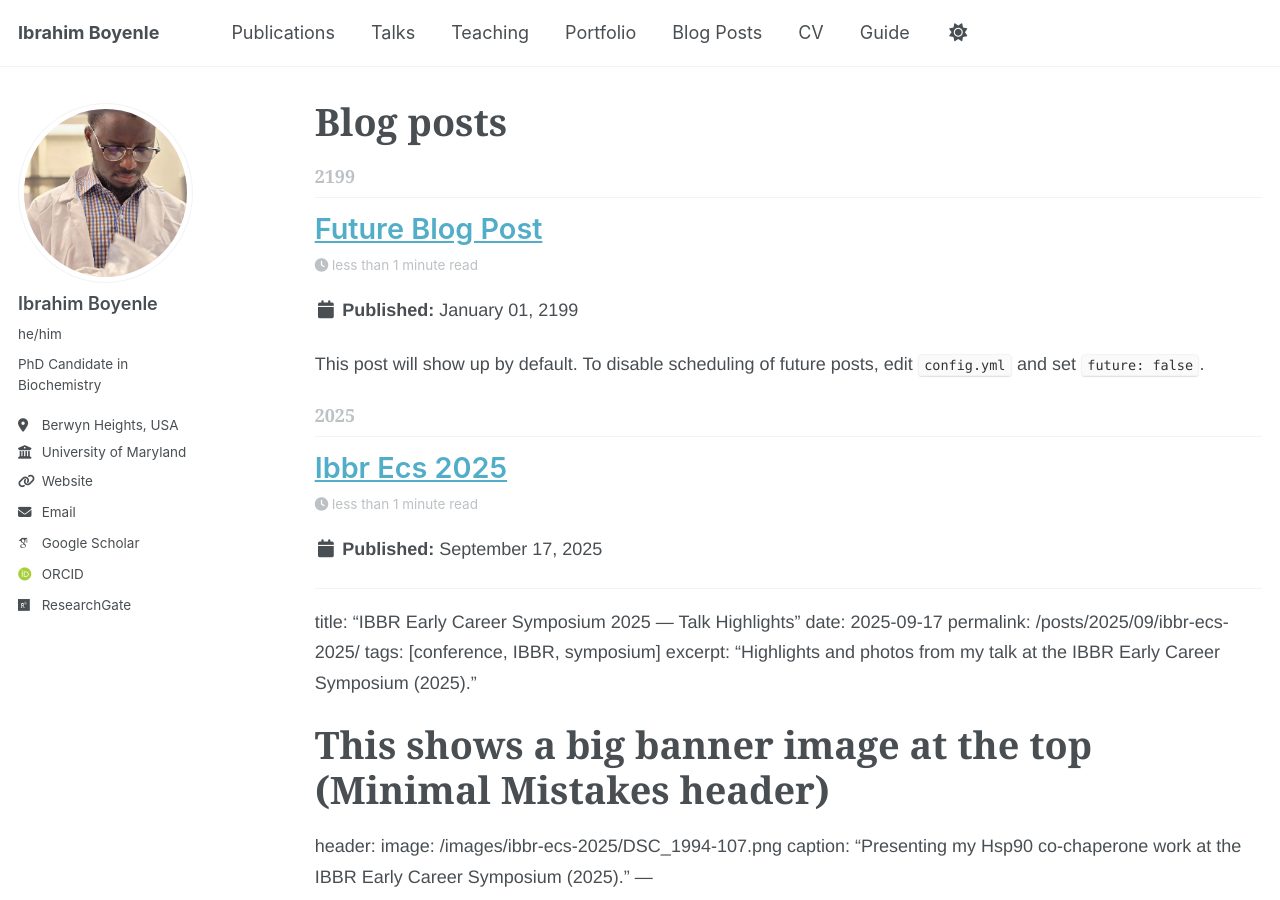
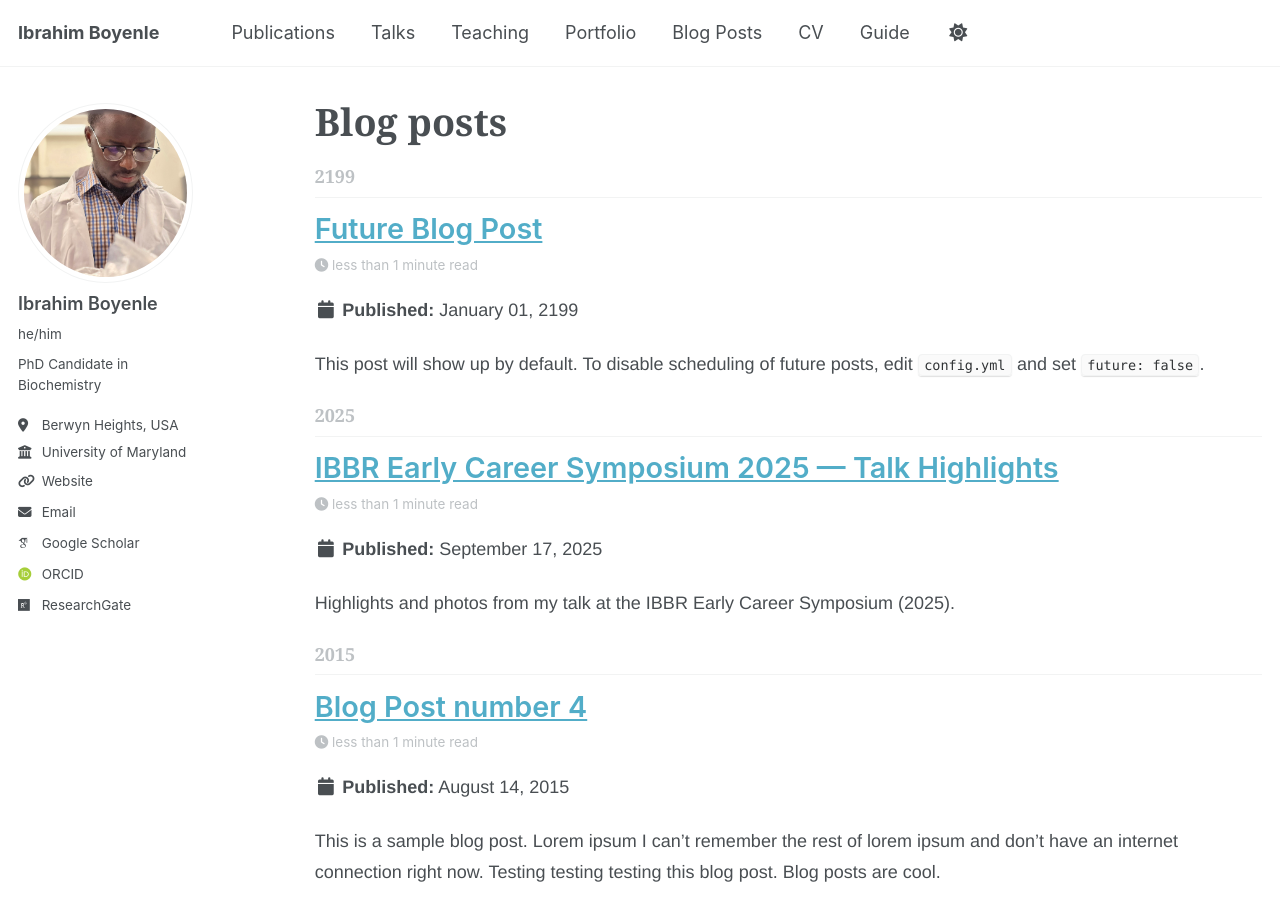
Before and after one commit to Ibrahimboyenle/Ibrahimboyenle.github.io, a Jekyll site: the page built from _pages/year-archive.html, in a window 1280 px wide and 900 px high. Built offline with Jekyll 4.4.1, drawn with Linux system fonts in a browser that asks for light colours; some web fonts are replaced; a script that is not in the unit is left out.

Commit message:
Update 2025-09-17-ibbr-ecs-2025.md

```diff
--- a/_posts/2025-09-17-ibbr-ecs-2025.md
+++ b/_posts/2025-09-17-ibbr-ecs-2025.md
@@ -1,45 +1,17 @@
-
 ---
 title: "IBBR Early Career Symposium 2025 — Talk Highlights"
 date: 2025-09-17
 permalink: /posts/2025/09/ibbr-ecs-2025/
 tags: [conference, IBBR, symposium]
 excerpt: "Highlights and photos from my talk at the IBBR Early Career Symposium (2025)."
-# This shows a big banner image at the top (Minimal Mistakes header)
+
+# This sets the teaser image shown in blog index/cards
+image:
+  path: /images/ibbr-ecs-2025/DSC_1994-107.png
+  caption: "Presenting my Hsp90 co-chaperone work at the IBBR Early Career Symposium (2025)."
+
+# This sets the large header image when you click into the post
 header:
   image: /images/ibbr-ecs-2025/DSC_1994-107.png
   caption: "Presenting my Hsp90 co-chaperone work at the IBBR Early Career Symposium (2025)."
 ---
-
-I presented my work on the **Interplay between Sgt1 and other co-chaperones in the Hsp90 co-chaperone regulation** at the **IBBR Early Career Symposium (2025)**. Below is one highlight photo; click to see more from the day.
-
-![IBBR ECS 2025 highlight](/images/ibbr-ecs-2025/DSC_1994-107.png)
-
----
-
-## More photos (click to expand)
-
-<details>
-  <summary><b>Open gallery</b></summary>
-
-  <div class="ibbr-gallery">
-    <a href="/images/ibbr-ecs-2025/DSC_1992-106.png"><img src="/images/ibbr-ecs-2025/DSC_1992-106.png" alt="Presentation moment"></a>
-    <a href="/images/ibbr-ecs-2025/DSC_2055-137.png"><img src="/images/ibbr-ecs-2025/DSC_2055-137.png" alt="Presentation moment"></a>
-    <a href="/images/ibbr-ecs-2025/DSC_1610-201.png"><img src="/images/ibbr-ecs-2025/DSC_1610-201.png" alt="With Rachel, one of the representatives of the symposium to learn about their vitrobot system"></a>
-    <a href="/images/ibbr-ecs-2025/DSC_1404-130.png"><img src="/images/ibbr-ecs-2025/DSC_1404-130.png" alt="Colleagues at the event"></a>
-    <a href="/images/ibbr-ecs-2025/DSC_1435-142.png"><img src="/images/ibbr-ecs-2025/DSC_1435-142.png" alt="Colleagues at the event"></a>
-  </div>
-
-</details>
-
-<!-- Optional light styling just for this page -->
-<style>
-.ibbr-gallery {
-  display: flex; flex-wrap: wrap; gap: 12px; margin-top: 12px;
-}
-.ibbr-gallery img {
-  width: 100%; max-width: 280px; height: auto; border-radius: 8px;
-  box-shadow: 0 2px 8px rgba(0,0,0,.08);
-}
-.ibbr-gallery a { text-decoration: none; }
-</style>
```
